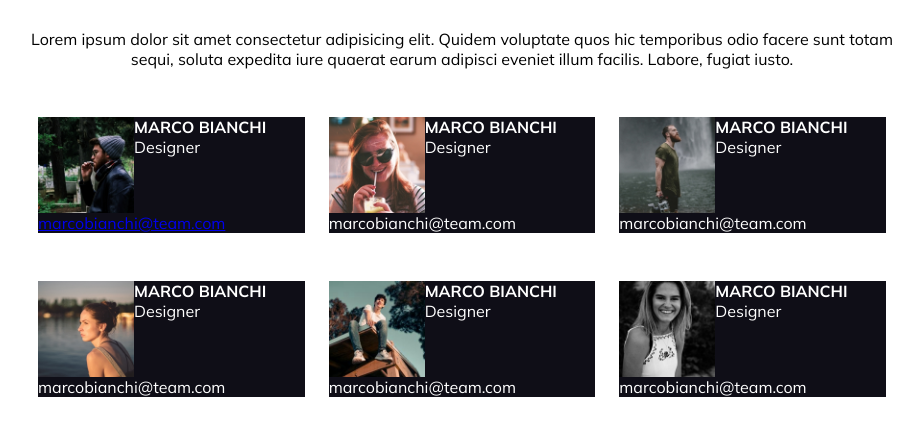
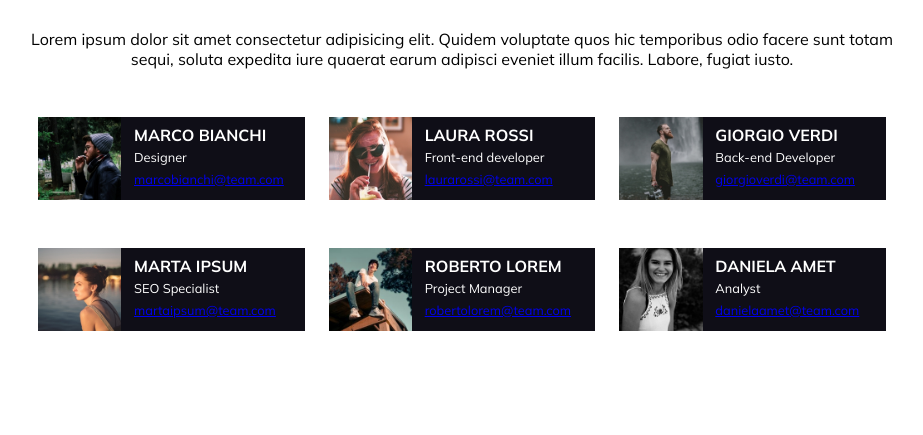
Before and after one commit to cerry24/html-css-float-cards, a plain HTML site: page index.html in a window 1280 px wide. Shown: the part 75-510 px from the top of the page, without its empty margins (178-1101 px from the left). Drawn offline with Linux system fonts and the light colour scheme.

Commit message:
fix-personal-info-dimension&position

```diff
--- a/css/style.css
+++ b/css/style.css
@@ -44,4 +44,13 @@ header>h1 {
 
 .riquadro img {
     width: 6rem;
+    padding-right: .8rem;
 }
+
+div>p {
+    padding-top: .5rem;
+    line-height: 1.3rem;
+}
+.personal-info {
+    font-size: .8rem;
+}
--- a/index.html
+++ b/index.html
@@ -18,67 +18,69 @@
 
         <main class="container">
 
-            <section><p id="intro-paragraph">Lorem ipsum dolor sit amet consectetur adipisicing elit. Quidem voluptate quos hic temporibus odio facere sunt totam sequi, soluta expedita iure quaerat earum adipisci eveniet illum facilis. Labore, fugiat iusto.</p>
+            <section> <!--paragrafo sotto il titolo-->
+                <p id="intro-paragraph">Lorem ipsum dolor sit amet consectetur adipisicing elit. Quidem voluptate quos hic temporibus odio facere sunt totam sequi, soluta expedita iure quaerat earum adipisci eveniet illum facilis. Labore, fugiat iusto.
+                </p>
             </section>
 
-            <section class="clearfix">
-                <div class="riquadro float-left">
+            <section class="clearfix"> <!--box blu-->
+                <div class="riquadro float-left clearfix"><!--box marco bianchi-->
                     <img class="float-left" src="./imgs/male1.png" alt="picture of a male">
                     <p>
                         <b>MARCO BIANCHI</b><br>
-                        <span>
+                        <span class="personal-info">
                             Designer <br>
                             <a href="mailto:marcobianchi@team.com">marcobianchi@team.com</a>
                         </span>
                     </p>
-                </div>
-                <div class="riquadro float-left">
+                </div><!--box laura rossi-->
+                <div class="riquadro float-left clearfix">
                     <img class="float-left" src="./imgs/female1.png" alt="picture of a male">
-                    <p>
-                        <b>MARCO BIANCHI</b><br>
-                        <span>
-                            Designer <br>
-                            marcobianchi@team.com
+                    <p >
+                        <b>LAURA ROSSI</b><br>
+                        <span class="personal-info">
+                            Front-end developer <br>
+                            <a href="mailto:laurarossi@team.com">laurarossi@team.com</a>
                         </span>
                     </p>
                 </div>
-                <div class="riquadro float-left">
+                <div class="riquadro float-left clearfix"><!--box giorgio verdi-->
                     <img class="float-left" src="./imgs/male2.png" alt="picture of a male">
                     <p>
-                        <b>MARCO BIANCHI</b><br>
-                        <span>
-                            Designer <br>
-                            marcobianchi@team.com
+                        <b>GIORGIO VERDI</b><br>
+                        <span class="personal-info">
+                            Back-end Developer <br>
+                            <a href="mailto:giorgioverdi@team.com">giorgioverdi@team.com</a>
                         </span>
                     </p>
                 </div>
-                <div class="riquadro float-left">
+                <div class="riquadro float-left clearfix"><!--box marta ipsum-->
                     <img class="float-left" src="./imgs/female2.png" alt="picture of a male">
                     <p>
-                        <b>MARCO BIANCHI</b><br>
-                        <span>
-                            Designer <br>
-                            marcobianchi@team.com
+                        <b>MARTA IPSUM</b><br>
+                        <span class="personal-info">
+                            SEO Specialist <br>
+                            <a href="mailto:martaipsum@team.com">martaipsum@team.com</a>
                         </span>
                     </p>
                 </div>
-                <div class="riquadro float-left">
+                <div class="riquadro float-left clearfix"><!--box roberto lorem-->
                     <img class="float-left" src="./imgs/male3.png" alt="picture of a male">
                     <p>
-                        <b>MARCO BIANCHI</b><br>
-                        <span>
-                            Designer <br>
-                            marcobianchi@team.com
+                        <b>ROBERTO LOREM</b><br>
+                        <span class="personal-info">
+                            Project Manager <br>
+                            <a href="mailto:robertolorem@team.com">robertolorem@team.com</a>
                         </span>
                     </p>
                 </div>
-                <div class="riquadro float-left">
+                <div class="riquadro float-left clearfix"><!--box daniela amet-->
                     <img class="float-left" src="./imgs/female3.png" alt="picture of a male">
                     <p>
-                        <b>MARCO BIANCHI</b><br>
-                        <span>
-                            Designer <br>
-                            marcobianchi@team.com
+                        <b>DANIELA AMET</b><br>
+                        <span class="personal-info">
+                            Analyst <br>
+                            <a href="mailto:danielaamet@team.com">danielaamet@team.com</a>
                         </span>
                     </p>
                 </div>
```
